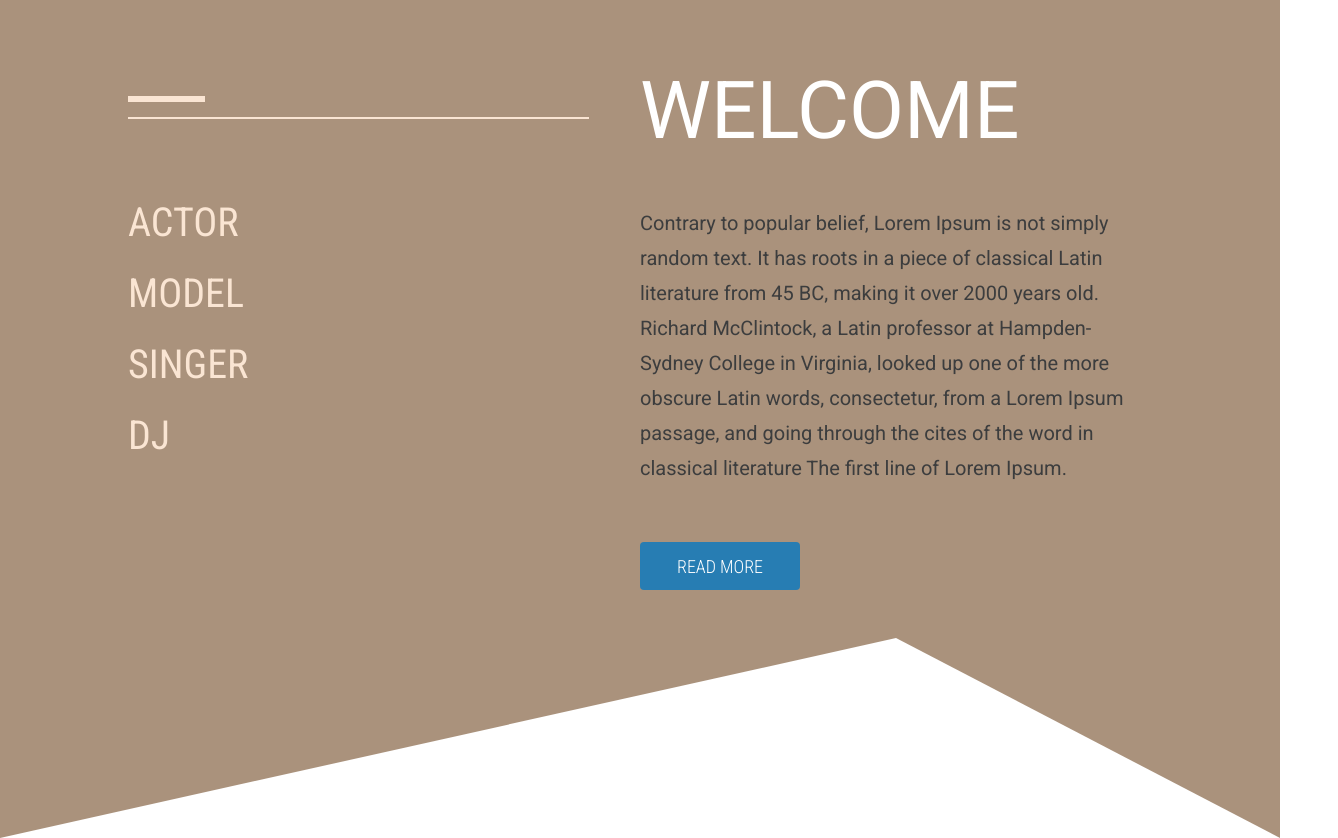
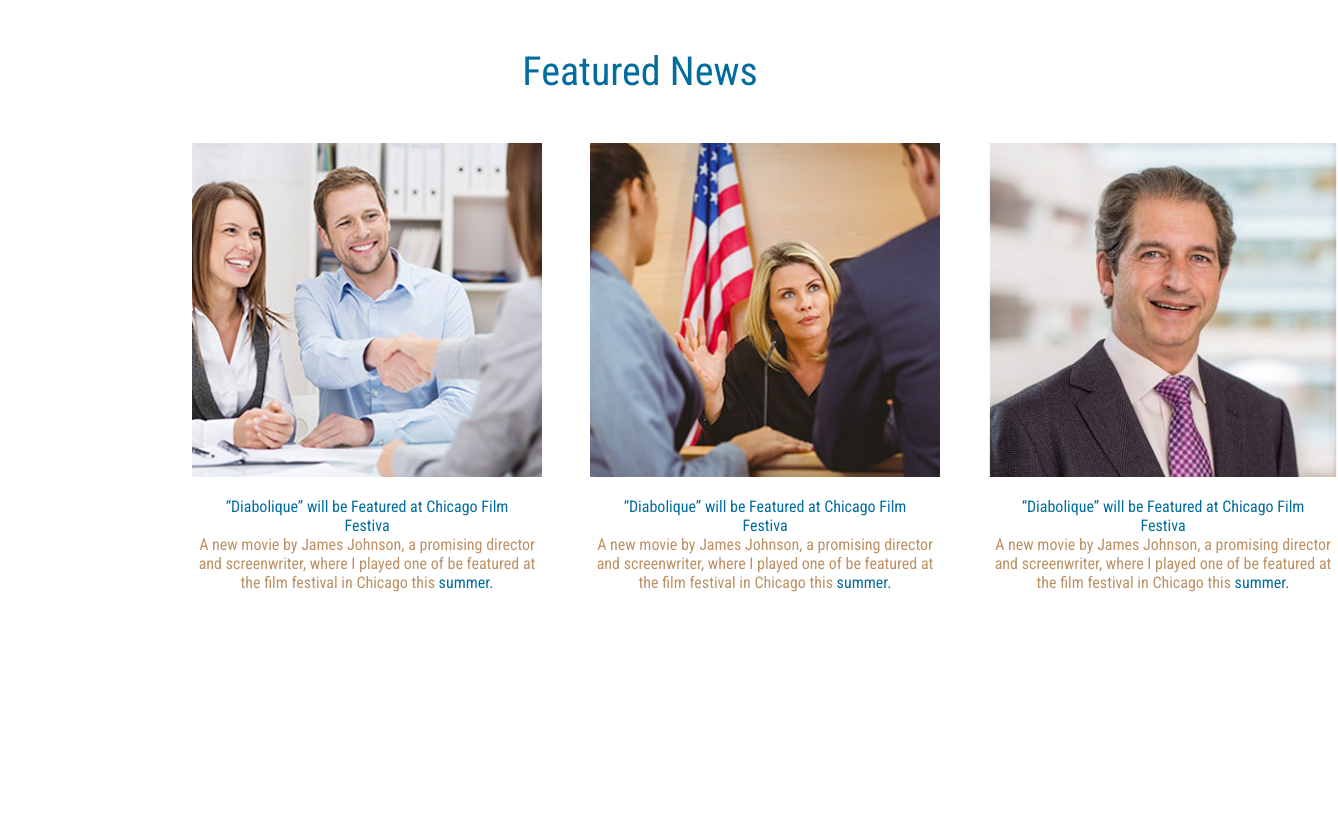
Before and after one commit to Ali-Khamis/fashion, a plain HTML site: page index.html in a window 1280 px wide. Shown: the whole page, 1338 px wide, since content can reach past the window. After the commit the page ends 800 px from the top, so only its background shows below. Drawn offline with Linux system fonts and the light colour scheme.

Commit message:
Added featured news section

```diff
--- a/index.html
+++ b/index.html
@@ -12,39 +12,51 @@
     />
   </head>
   <body>
-    <section class="WelcomeSection">
-      <div class="container WelcomeSection__style">
-        <div class="WelcomeSection__content">
-          <hr class="WelcomeSection__content__longline_first" />
-          <hr class="WelcomeSection__content__longline_second" />
-          <h2
-            class="WelcomeSection__content__jobs WelcomeSection__content__jobs__first"
-          >
-            actor
-          </h2>
-          <h2 class="WelcomeSection__content__jobs">model</h2>
-          <h2 class="WelcomeSection__content__jobs">singer</h2>
-          <h2 class="WelcomeSection__content__jobs">dj</h2>
-        </div>
-        <div class="WelcomeSection__content">
-          <h2 class="WelcomeSection__content__welcome">Welcome</h2>
-          <p class="WelcomeSection__content__p">
-            Contrary to popular belief, Lorem Ipsum is not simply random text.
-            It has roots in a piece of classical Latin literature from 45 BC,
-            making it over 2000 years old. Richard McClintock, a Latin professor
-            at Hampden-Sydney College in Virginia, looked up one of the more
-            obscure Latin words, consectetur, from a Lorem Ipsum passage, and
-            going through the cites of the word in classical literature The
-            first line of Lorem Ipsum.
-          </p>
-          <input
-            type="submit"
-            value="read more"
-            class="WelcomeSection__content__button"
-          />
+    <section class="newsSection">
+      <div class="container newsSection__container">
+        <h2 class="newsSection__h2">Featured News</h2>
+        <div class="newsSection__grid">
+          <div>
+            <img class="newsSection__images" src="images/card-1.jpg" alt="" />
+            <p class="newsSection__bluePara">
+              “Diabolique” will be Featured at Chicago Film Festiva
+            </p>
+            <p class="newsSection__brownPara">
+              A new movie by James Johnson, a promising director and
+              screenwriter, where I played one of be featured at the film
+              festival in Chicago this<span class="newsSection__blueSpan">
+                summer.</span
+              >
+            </p>
+          </div>
+          <div>
+            <img class="newsSection__images" src="images/card-2.jpg" alt="" />
+            <p class="newsSection__bluePara">
+              “Diabolique” will be Featured at Chicago Film Festiva
+            </p>
+            <p class="newsSection__brownPara">
+              A new movie by James Johnson, a promising director and
+              screenwriter, where I played one of be featured at the film
+              festival in Chicago this<span class="newsSection__blueSpan">
+                summer.</span
+              >
+            </p>
+          </div>
+          <div>
+            <img class="newsSection__images" src="images/card-3.jpg" alt="" />
+            <p class="newsSection__bluePara">
+              “Diabolique” will be Featured at Chicago Film Festiva
+            </p>
+            <p class="newsSection__brownPara">
+              A new movie by James Johnson, a promising director and
+              screenwriter, where I played one of be featured at the film
+              festival in Chicago this<span class="newsSection__blueSpan">
+                summer.</span
+              >
+            </p>
+          </div>
         </div>
       </div>
-      <div class="whitetriangle"></div>
     </section>
   </body>
 </html>
--- a/style.css
+++ b/style.css
@@ -10,127 +10,61 @@ html {
   box-sizing: border-box;
   overflow-x: hidden;
   font-family: "Roboto", sans-serif;
+  font-family: "Roboto Condensed", sans-serif;
   color: rgb(27, 31, 32);
 }
 .container {
   width: 80%;
   margin: 0 auto;
 }
-.WelcomeSection {
-  background: rgb(170, 146, 124);
+.newsSection {
+  background: white;
 }
-.WelcomeSection__style {
+.newsSection__container {
   display: flex;
   flex-direction: column;
+  text-align: center;
+  padding: 3rem 0;
 }
-.WelcomeSection__content {
-  position: relative;
-  display: flex;
-  flex-direction: column;
-  align-items: center;
-  text-align: center;
+.newsSection__h2 {
+  font-size: 2.5rem;
+  color: rgb(0, 109, 158);
+  font-weight: 500;
+}
+.newsSection__images {
+  width: 100%;
+  padding-top: 3rem;
+  padding-bottom: 0.5rem;
 }
 
-.WelcomeSection__content__longline_first {
-  position: absolute;
-  left: -38%;
-  width: 15%;
-  height: 6px;
-  margin: 15% 0 15px 0;
-  background: rgb(250, 229, 211);
-  border: 1px solid rgb(250, 229, 211);
-  position: relative;
+.newsSection__bluePara {
+  color: rgb(0, 109, 158);
 }
-.WelcomeSection__content__longline_second {
-  width: 90%;
-  background: rgb(250, 229, 211);
-  border: 1px solid rgb(250, 229, 211);
-  margin-bottom: 4rem;
+.newsSection__brownPara {
+  color: rgb(189, 145, 101);
 }
-
-.WelcomeSection__content__jobs {
-  font-family: "Roboto Condensed", sans-serif;
-  font-size: 2.5rem;
-  padding-top: 5px;
-  color: rgb(250, 229, 211);
-  text-transform: uppercase;
-  font-weight: 400;
+.newsSection__blueSpan {
+  color: rgb(0, 109, 158);
 }
-.WelcomeSection__content__welcome {
-  text-transform: uppercase;
-  font-size: 2.5rem;
-  color: white;
-  margin: 2rem;
-  font-weight: 400;
-}
-.WelcomeSection__content p {
-  font-size: 1.5rem;
-  line-height: 35px;
-  color: rgb(60, 61, 62);
-}
-.WelcomeSection__content__button {
-  font-family: "Roboto Condensed", sans-serif;
-  padding: 12px 24px;
-  font-size: 18px;
-  border: none;
-  border-radius: 0.25rem;
-  margin: 2rem;
-  outline: none;
-  background: rgb(39, 125, 179);
-  color: white;
-  font-weight: 300;
-  text-transform: uppercase;
-}
-.WelcomeSection__content__button:hover {
-  background: rgb(21, 104, 146);
-  color: rgb(228, 226, 226);
-}
-.whitetriangle {
-  height: 70px;
-  background: white;
-  clip-path: polygon(70% 0, 0% 100%, 100% 100%);
-}
-
 @media (min-width: 768px) {
-  .WelcomeSection__style {
-    flex-direction: row;
+  .newsSection__h2 {
+    padding-bottom: 3rem;
   }
-  .WelcomeSection__content {
-    align-items: baseline;
-    text-align: left;
-    width: 50%;
+  .newsSection__grid {
+    padding: 0 4rem;
+    display: grid;
+    grid-template-columns: 1fr 1fr 1fr;
+    column-gap: 3rem;
   }
-  .WelcomeSection__content__longline_first {
-    left: 0;
-    margin-top: 6rem;
+  .newsSection__images {
+    padding-bottom: 1rem;
+    padding-top: 0;
+    object-fit: cover;
+    height: 350px;
+    width: 350px;
   }
-  .WelcomeSection__content__longline_second {
+  .newsSection__bluePara {
     width: 90%;
-  }
-  .WelcomeSection__content__jobs {
-    padding-top: 1.5rem;
-  }
-  .WelcomeSection__content__jobs__first {
-    padding-top: 1rem;
-  }
-  .WelcomeSection__content__welcome {
-    margin: 4rem 0 3rem 0;
-    font-size: 5rem;
-  }
-  .WelcomeSection__content p {
-    font-size: 1.25rem;
-  }
-  .WelcomeSection__content__button {
-    width: 10rem;
-    height: 3rem;
-    border-radius: 0.25rem;
-    margin: 3.5rem 0 3rem 0;
-    outline: none;
-    background: rgb(39, 125, 179);
-    color: white;
-    text-transform: uppercase;
-  }
-  .whitetriangle {
-    height: 200px;
+    margin: auto;
   }
 }
```
Also changed, not shown: images/card-1.jpg (added), images/card-2.jpg (added), images/card-3.jpg (added).
